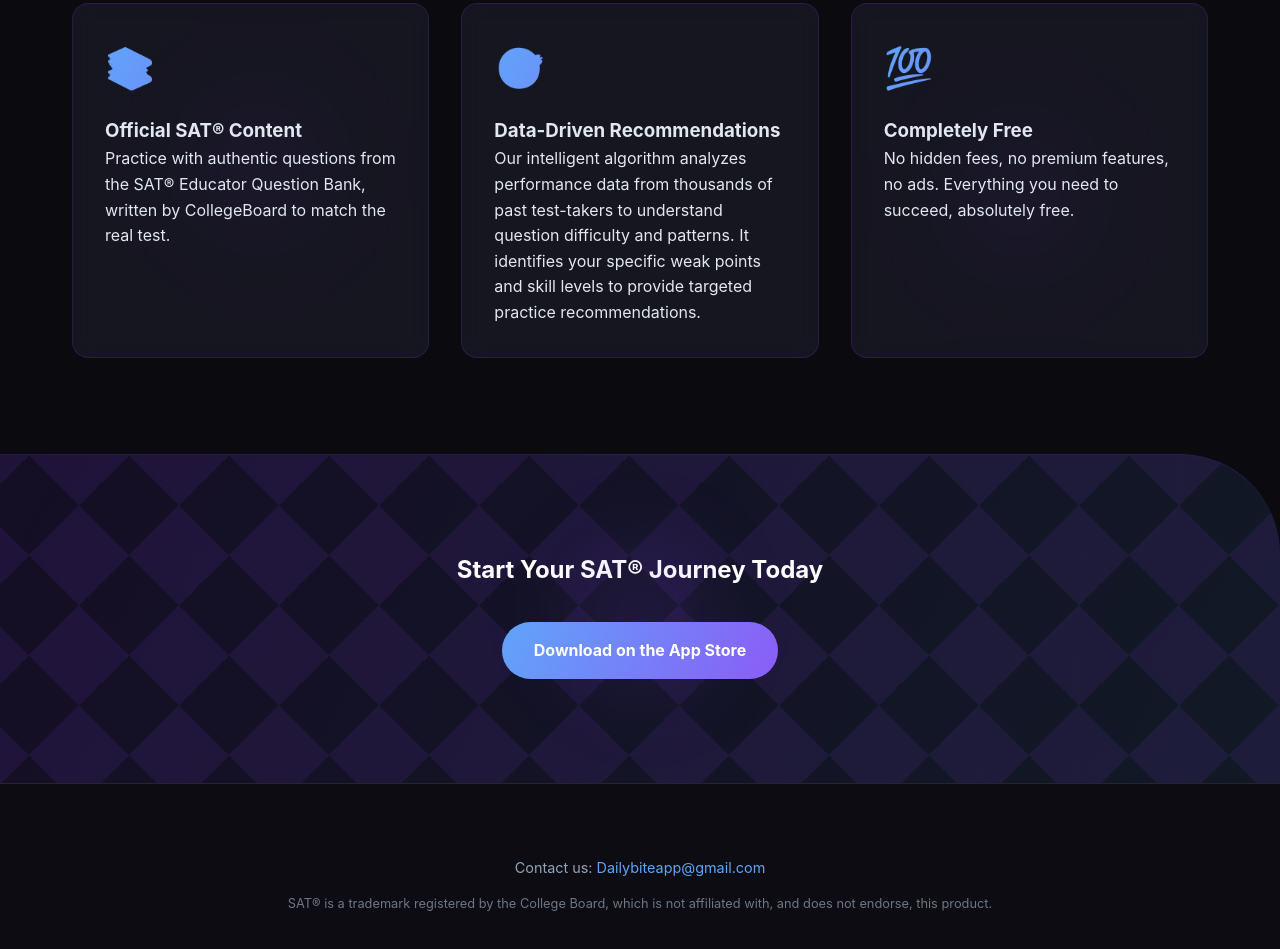
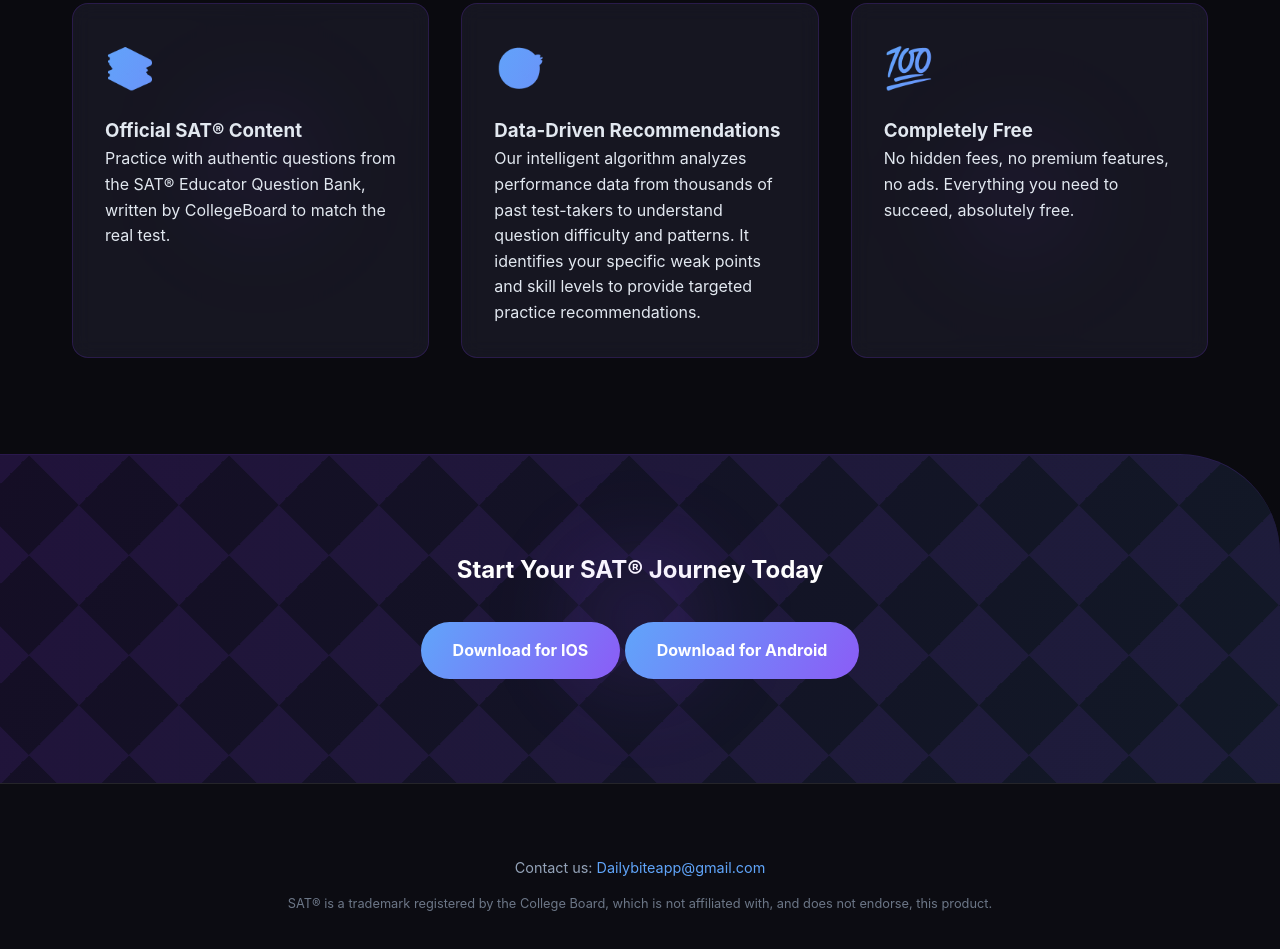
Before and after one commit to MasakiAllwardt/AdvertisingWebsite, a plain HTML site: page index.html in a window 1280 px wide. Shown: the part 1005-1954 px from the top of the page. Drawn offline with nearby package versions, Linux system fonts and the light colour scheme.

Commit message:
Update index.html

```diff
--- a/index.html
+++ b/index.html
@@ -344,7 +344,8 @@
     <div class="container">
       <div class="glow-effect" style="top: 50%; left: 50%; transform: translate(-50%, -50%);"></div>
       <h2>Start Your SAT® Journey Today</h2>
-      <a href="https://apps.apple.com/us/app/daily-bite-of-prep/id6737459221" class="download-btn">Download on the App Store</a>
+      <a href="https://apps.apple.com/us/app/daily-bite-of-prep/id6737459221" class="download-btn">Download for IOS</a>
+      <a href="https://drive.google.com/file/d/1I1hN-Id1rFuYdWJUZrhXSwjG3X3aWmMo/view?usp=sharing" class="download-btn">Download for Android</a>
     </div>
   </div>
 
```
